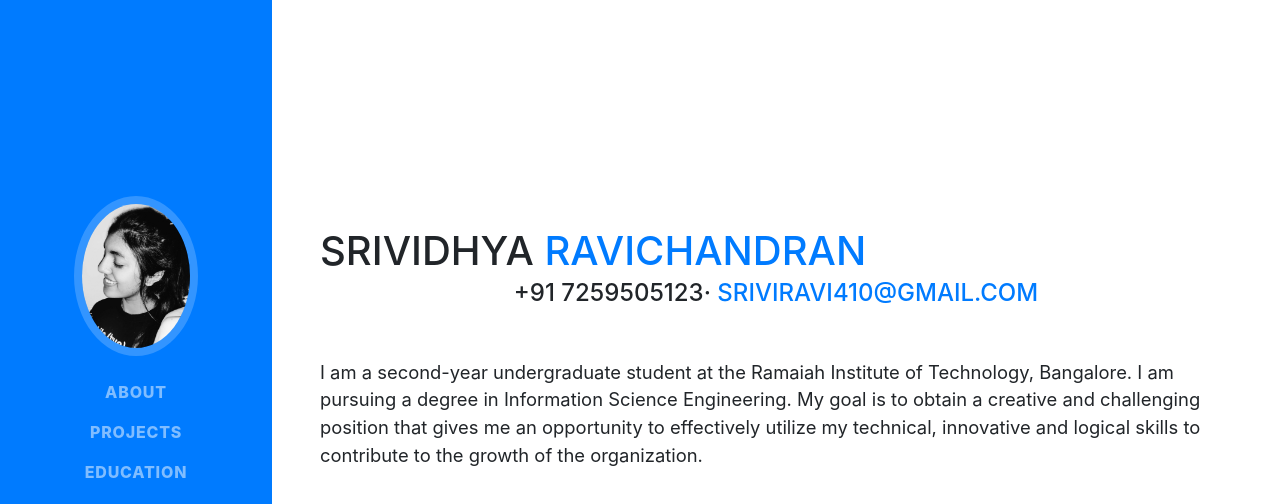
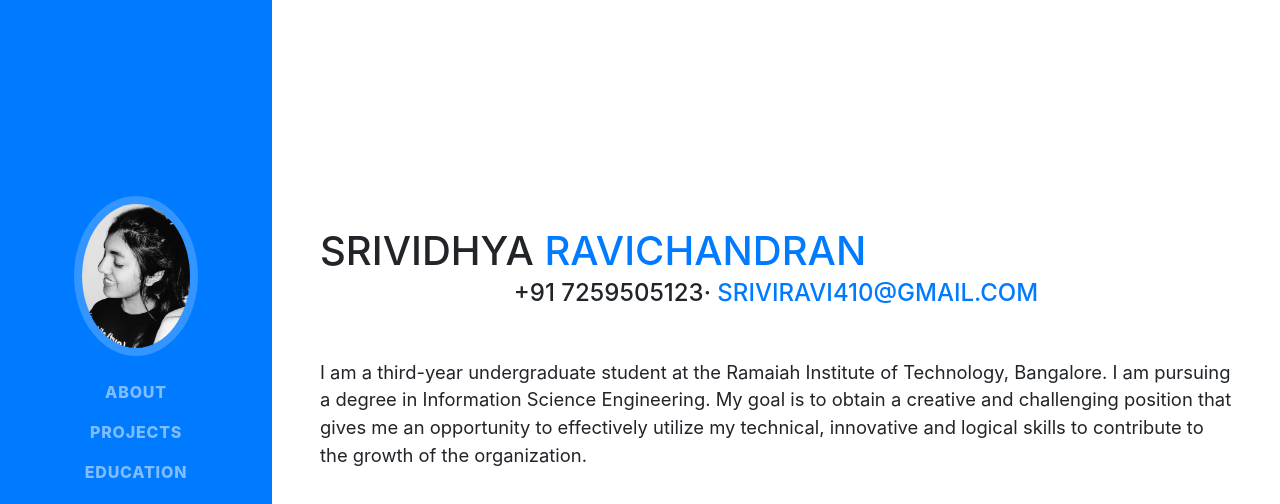
Before and after one commit to srividhyaravi/srividhyaravi.github.io, a website with bundled scripts: page index.html in a window 1280 px wide. Shown: the top 504 px of the page. Built offline with nearby package versions, Linux system fonts and the light colour scheme; a web font is replaced by a local one.

Commit message:
Update index.html

```diff
--- a/index.html
+++ b/index.html
@@ -70,7 +70,7 @@
           <div class="subheading mb-5">+91 7259505123·
             <a href="mailto:name@email.com">sriviravi410@gmail.com</a>
           </div></center>
-          <p class="lead mb-5">I am a second-year undergraduate student at the Ramaiah Institute of Technology, Bangalore. I am pursuing a degree in Information Science Engineering. My goal is to obtain a creative and challenging position that gives me an opportunity to effectively utilize my technical, innovative and logical skills to contribute to the growth of the organization.</p>
+          <p class="lead mb-5">I am a third-year undergraduate student at the Ramaiah Institute of Technology, Bangalore. I am pursuing a degree in Information Science Engineering. My goal is to obtain a creative and challenging position that gives me an opportunity to effectively utilize my technical, innovative and logical skills to contribute to the growth of the organization.</p>
           <center>
           <div class="social-icons">
             <a href="https://www.linkedin.com/in/srividhya-ravi-ab0182175/" target="_blank">
```
